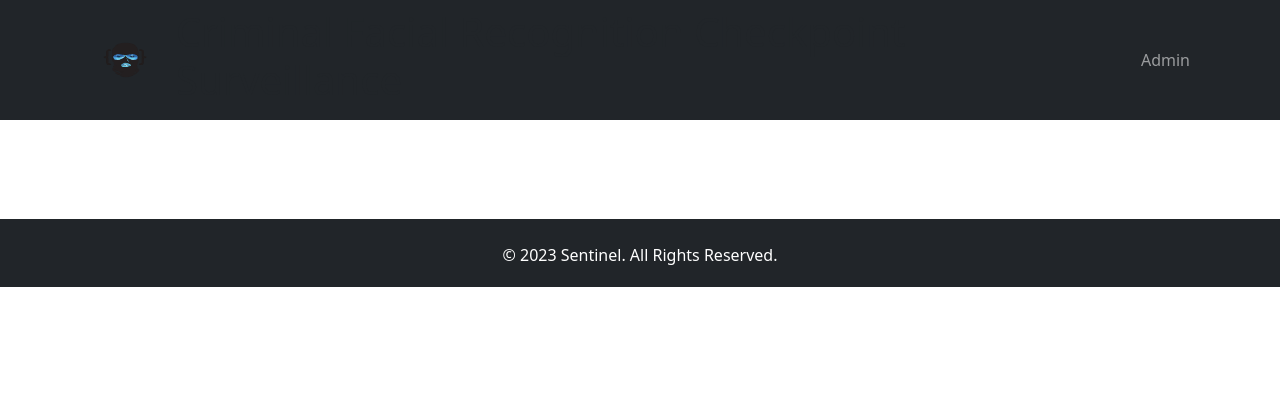
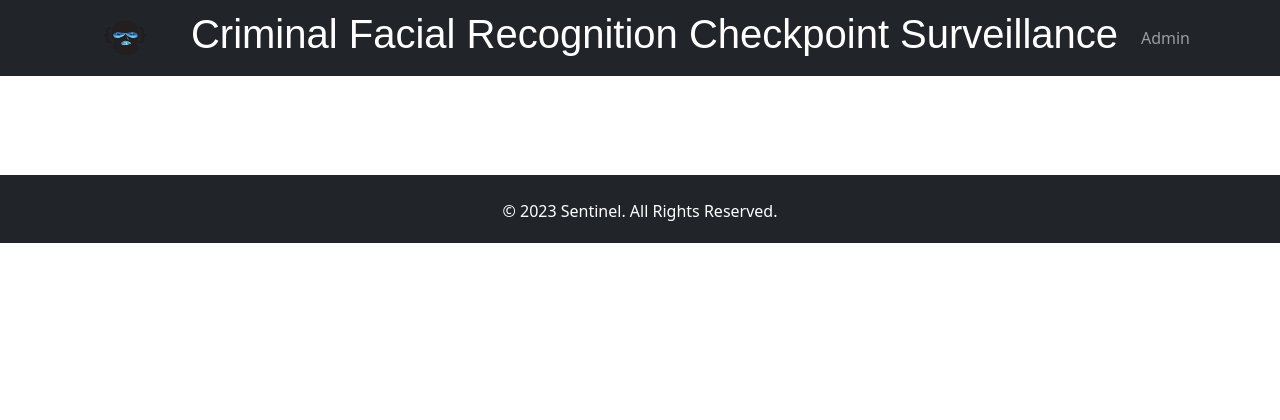
Before and after one commit to Sentinel-Eyes/Sentinel, a Django app: template templates/base.html in a window 1280 px wide. Shown: the top 420 px of the page. After the commit the page ends 243 px from the top, so only its background shows below. Run offline with Django 4.2, Linux system fonts and the light colour scheme; the template is opened without the code that fills it, so the values that code supplies are empty.

Commit message:
making static files work

```diff
--- a/Sentinel/settings.py
+++ b/Sentinel/settings.py
@@ -37,7 +37,7 @@ INSTALLED_APPS = [
     'django.contrib.sessions',
     'django.contrib.messages',
     'django.contrib.staticfiles',
-    'app'
+    'app',
 ]
 
 MIDDLEWARE = [
@@ -55,8 +55,7 @@ ROOT_URLCONF = 'Sentinel.urls'
 TEMPLATES = [
     {
         'BACKEND': 'django.template.backends.django.DjangoTemplates',
-        'DIRS': [BASE_DIR / 'templates']
-        ,
+        'DIRS': [BASE_DIR / 'templates'],
         'APP_DIRS': True,
         'OPTIONS': {
             'context_processors': [
--- a/static/styles/style.css
+++ b/static/styles/style.css
@@ -0,0 +1,14 @@
+.navbar-title {
+  text-align: center;
+  width: 100%;
+  margin: 0;
+}
+
+.navbar-title a {
+  text-decoration: none; /* Remove hyperlink decoration */
+}
+
+.navbar-title h1 {
+  color: white; /* Change to your desired text color */
+  font-family: "YourFont", sans-serif; /* Use your desired font family */
+}
--- a/templates/base.html
+++ b/templates/base.html
@@ -21,6 +21,7 @@
       integrity="sha256-/JqT3SQfawRcv/BIHPThkBvs0OEvtFFmqPF/lYI/Cxo="
       crossorigin="anonymous"
     ></script>
+
   </head>
   <body>
 
```
